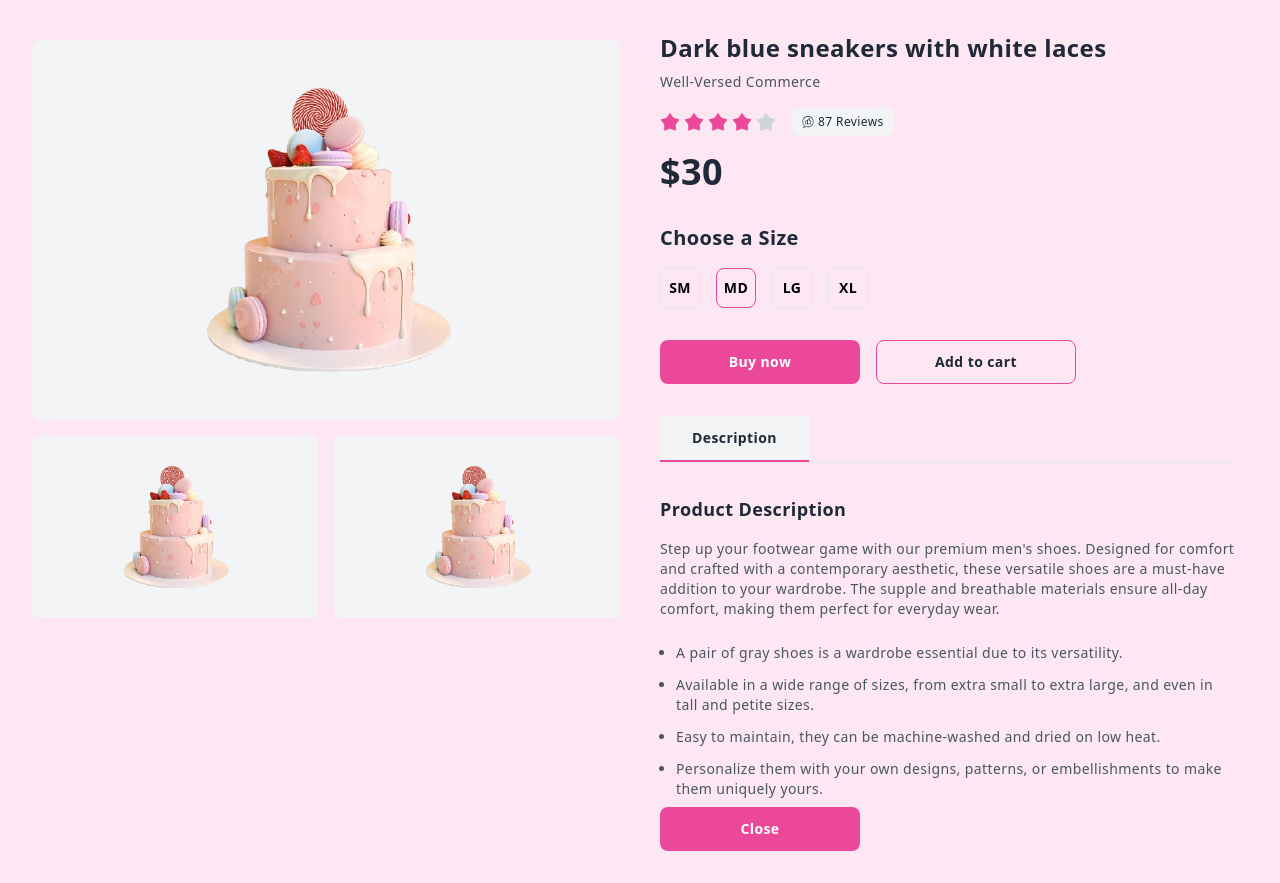
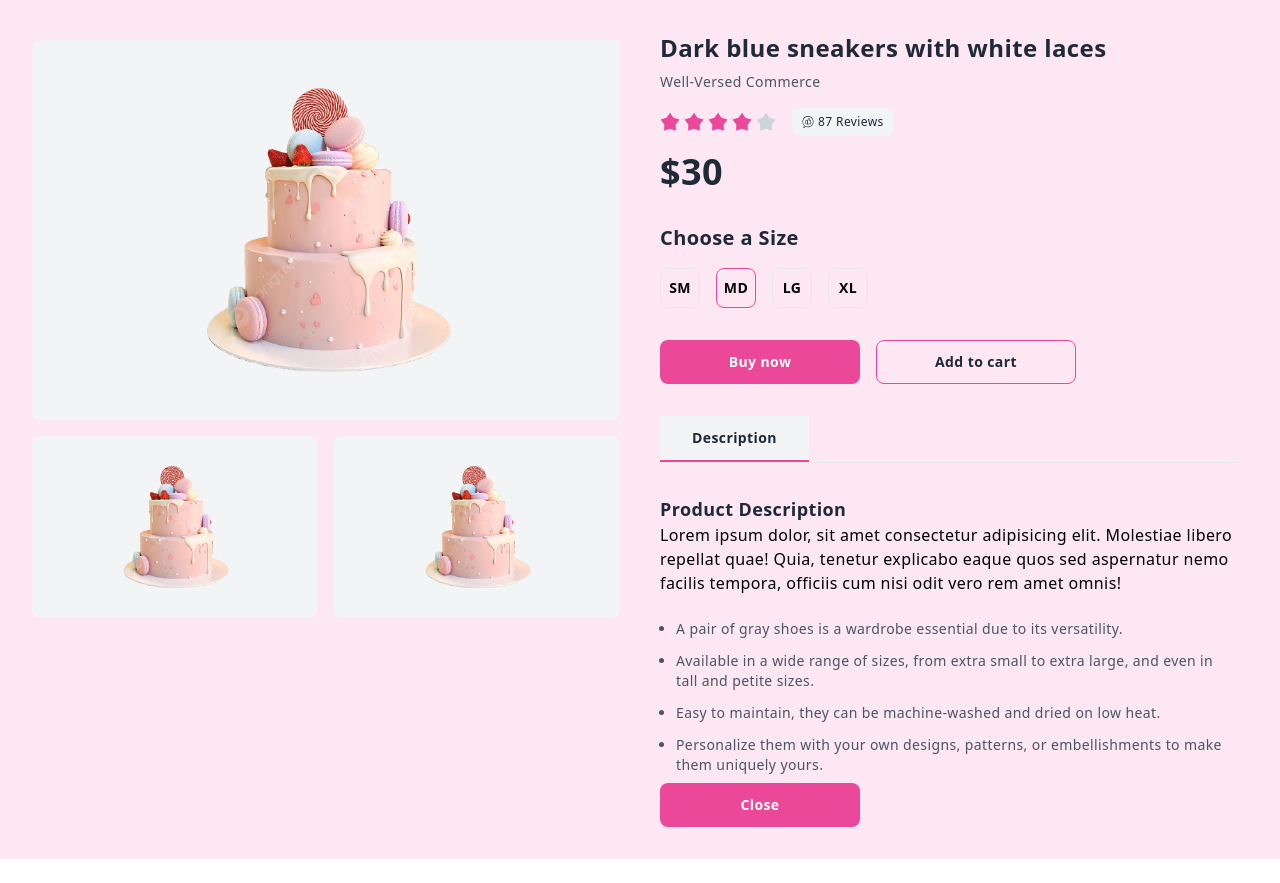
Before and after one commit to dillahmwangi/Cake-shop, a React (Create React App) app: page /preview in a window 1280 px wide. After the commit the page ends 859 px from the top, so only its background shows below. Built offline with nearby package versions, Linux system fonts and the light colour scheme.

Commit message:
modified the preview page

```diff
--- a/src/Pages/Preview.jsx
+++ b/src/Pages/Preview.jsx
@@ -1,10 +1,11 @@
 import React from 'react'
 import cake from '../assets/cake-one.png'
 
+    const Preview = () =>{
 
-const Preview = ({product, onClose }) => {
 
   return (
+
     <div className="font-sans p-8 tracking-wide max-lg:max-w-2xl mx-auto bg-pink-100">
             <div className="grid items-start grid-cols-1 lg:grid-cols-2 gap-10">
                 <div className="space-y-4 text-center lg:sticky top-10">
@@ -95,7 +96,7 @@ const Preview = ({product, onClose }) => {
 
                         <div className="mt-8">
                             <h3 className="text-lg font-bold text-gray-800">Product Description</h3>
-                            <p className="text-sm text-gray-600 mt-4">Step up your footwear game with our premium men's shoes. Designed for comfort and crafted with a contemporary aesthetic, these versatile shoes are a must-have addition to your wardrobe. The supple and breathable materials ensure all-day comfort, making them perfect for everyday wear.</p>
+                            <p>Lorem ipsum dolor, sit amet consectetur adipisicing elit. Molestiae libero repellat quae! Quia, tenetur explicabo eaque quos sed aspernatur nemo facilis tempora, officiis cum nisi odit vero rem amet omnis!</p>
                         </div>
 
                         <ul className="space-y-3 list-disc mt-6 pl-4 text-sm text-gray-600 pb-2">
@@ -107,14 +108,15 @@ const Preview = ({product, onClose }) => {
                     </div>
 
                     <button
-                    onClick={onClose}
                     className="min-w-[200px] px-4 py-3 bg-pink-500 hover:bg-pink-500 text-white text-sm  font-semibold rounded-lg">
                     Close
                 </button>
                 </div>
             </div>
         </div>
-  )
-}
+    )
+
+
+    }
 
 export default Preview
```
